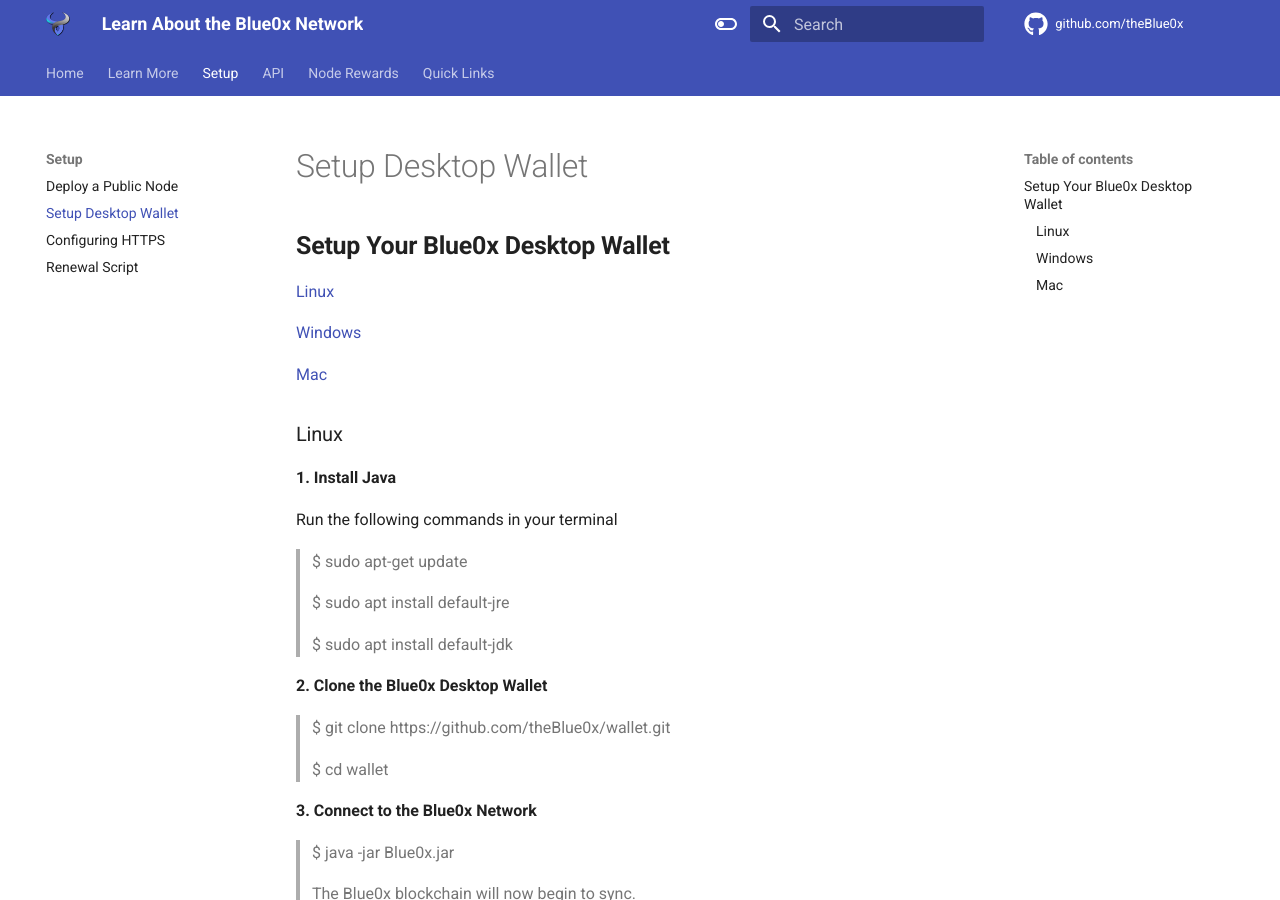
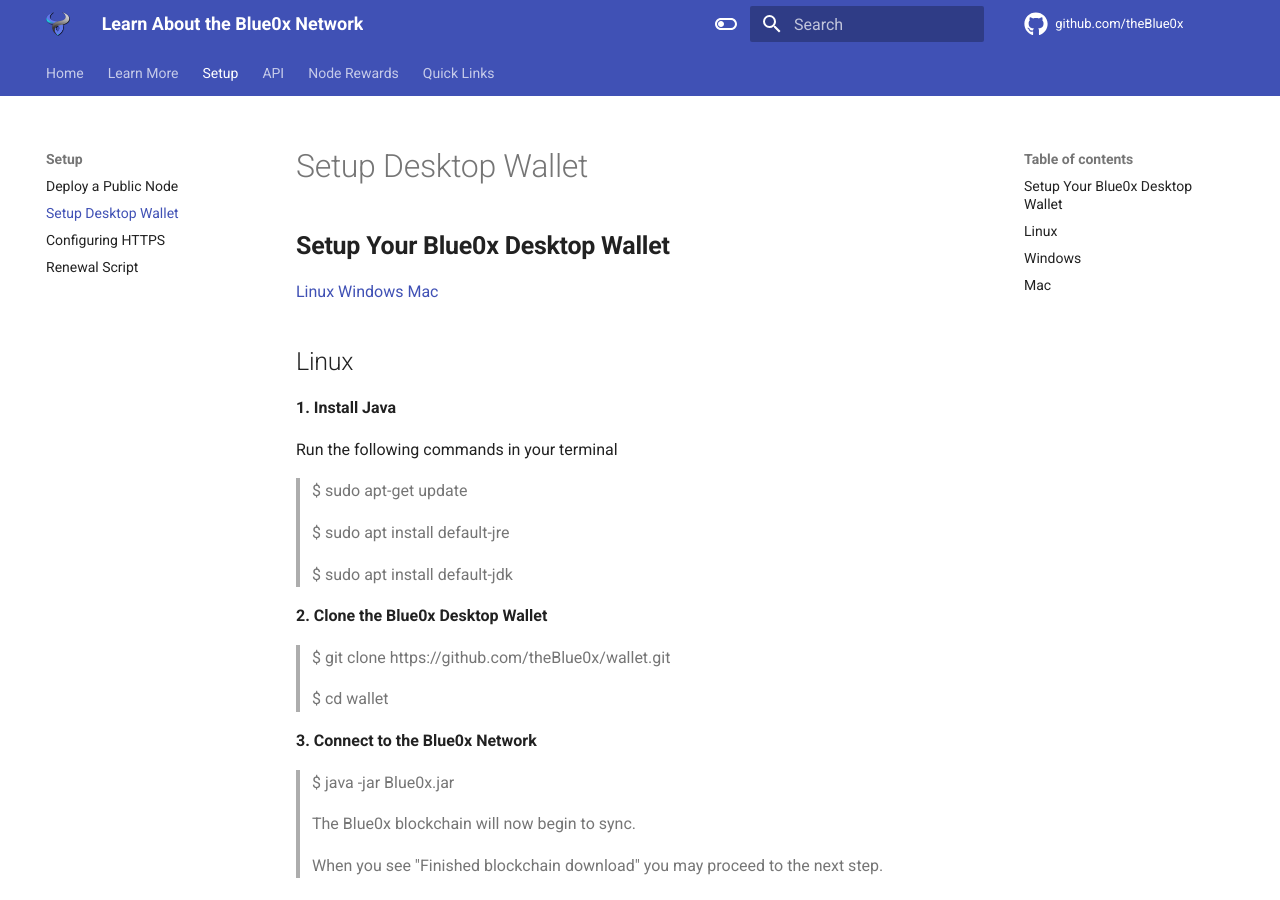
Before and after one commit to theBlue0x/docs, an MkDocs documentation site: the page built from docs/setup/local.md, in a window 1280 px wide and 900 px high. Built offline with MkDocs 1.6.1 and Material for MkDocs 9.7.7, drawn with Linux system fonts in a browser that asks for light colours.

```diff
--- a/docs/setup/local.md
+++ b/docs/setup/local.md
@@ -1,13 +1,9 @@
 ## **Setup Your Blue0x Desktop Wallet** ##
 
-[Linux](local.md#Linux)
-
-[Windows](local.md#Windows)
-
-[Mac](local.md#Mac)
+[Linux](local.md#Linux)               [Windows](local.md#Windows)                    [Mac](local.md#Mac)
 
 
-### Linux
+## Linux
 **1. Install Java**
 
 Run the following commands in your terminal
@@ -42,7 +38,9 @@ Run the following commands in your terminal
 
 
 
-### Windows
+
+
+## Windows
 **1. Download and Install Java**
 
 >[Download Java for Windows](https://www.java.com/en/download/manual.jsp)
@@ -78,6 +76,8 @@ Run the following commands in your terminal
 >You may now follow the prompts to create a Blue0x Wallet!
 
 
-### Mac
+
+
+## Mac
 
 Coming Soon!
```
